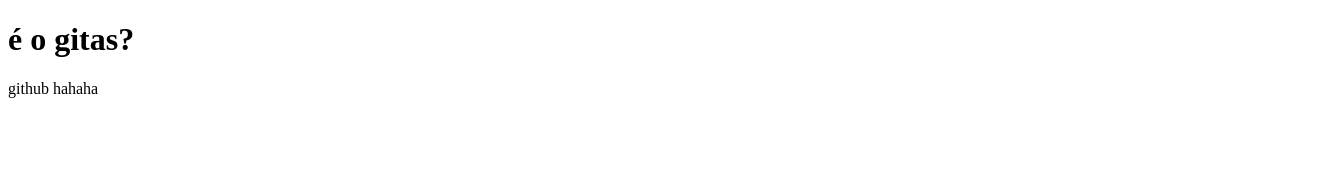
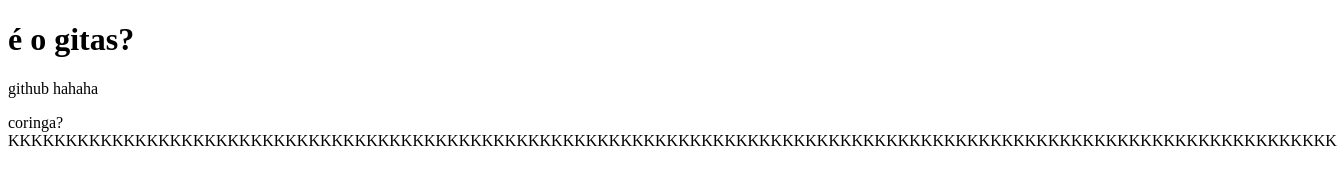
Before and after one commit to Geovanne-Santos/teste-, a plain HTML site: page index.html in a window 1280 px wide. Shown: the whole page, 1337 px wide, since content can reach past the window. Drawn offline with Linux system fonts and the light colour scheme.

Commit message:
Adicionado outro paragrafo

```diff
--- a/index.html
+++ b/index.html
@@ -9,5 +9,6 @@
 <body>
     <h1>é o gitas?</h1>
     <p>github hahaha</p>
+    <p>coringa? KKKKKKKKKKKKKKKKKKKKKKKKKKKKKKKKKKKKKKKKKKKKKKKKKKKKKKKKKKKKKKKKKKKKKKKKKKKKKKKKKKKKKKKKKKKKKKKKKKKKKKKKKKKKKKKKKKK</p>
 </body>
 </html>
```
